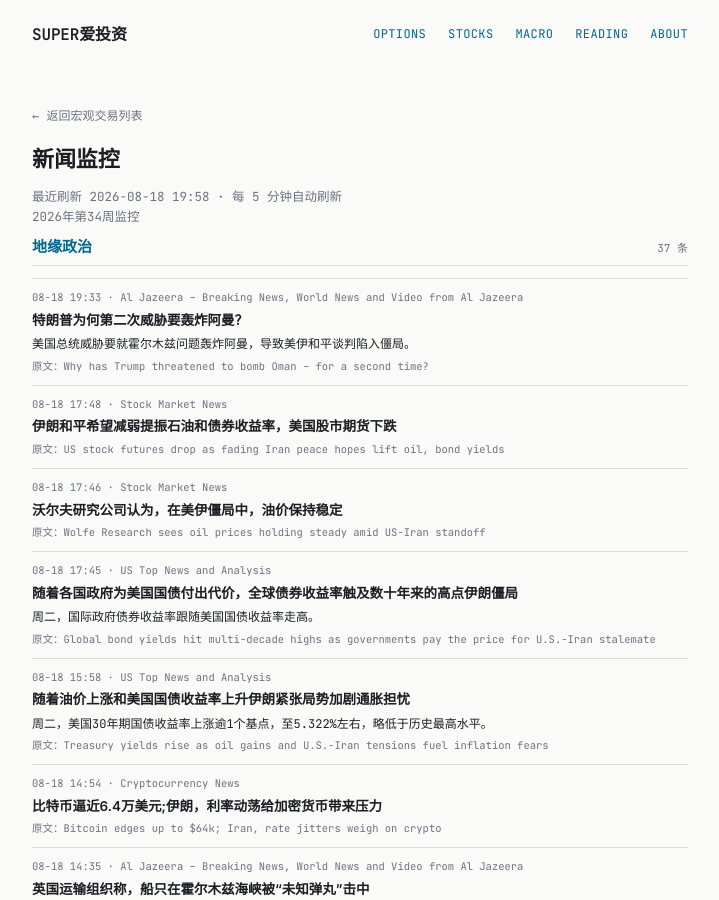
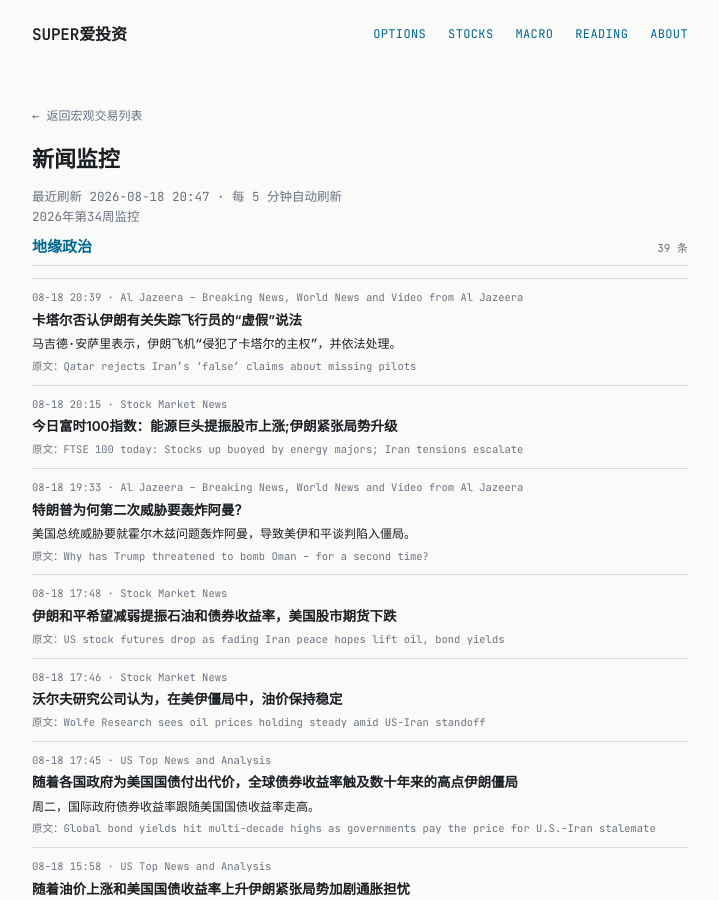
Before and after one commit to tang3super/tang3super.github.io, a Jekyll site: the page built from macro-trade/news-digest.md, in a window 1280 px wide and 900 px high. Shown: the whole window, without its empty margins (280-999 px from the left). Built offline with Jekyll 4.4.1, drawn with Linux system fonts in a browser that asks for light colours.

Commit message:
sync news-digest article

```diff
--- a/macro-trade/news-digest.md
+++ b/macro-trade/news-digest.md
@@ -5,11 +5,24 @@ title: 新闻监控
 date: '2026-08-18'
 summary: 2026年第34周监控
 week_label: 2026年第34周监控
-last_updated: 2026-08-18 19:58
+last_updated: 2026-08-18 20:47
 refresh_note: 每 5 分钟自动刷新
 topics:
 - name: 地缘政治
   items:
+  - title: Qatar rejects Iran’s ‘false’ claims about missing pilots
+    summary: Majed al-Ansari says the Iranian planes 'violated Qatar’s sovereignty' and were dealt with in accordance with the law.
+    link: https://www.aljazeera.com/news/2026/8/18/qatar-rejects-irans-false-claims-about-missing-pilots?traffic_source=rss
+    source: Al Jazeera – Breaking News, World News and Video from Al Jazeera
+    time: 08-18 20:39
+    title_zh: 卡塔尔否认伊朗有关失踪飞行员的“虚假”说法
+    summary_zh: 马吉德·安萨里表示，伊朗飞机“侵犯了卡塔尔的主权”，并依法处理。
+  - title: 'FTSE 100 today: Stocks up buoyed by energy majors; Iran tensions escalate'
+    summary: ''
+    link: https://www.investing.com/news/stock-market-news/ftse-100-today-stocks-rise-as-energy-majors-defy-hormuz-strike-fears-4864418
+    source: Stock Market News
+    time: 08-18 20:15
+    title_zh: 今日富时100指数：能源巨头提振股市上涨;伊朗紧张局势升级
   - title: Why has Trump threatened to bomb Oman – for a second time?
     summary: The US president threatened to bomb Oman over Hormuz, with US-Iran peace negotiations in a deadlock.
     link: https://www.aljazeera.com/news/2026/8/18/why-has-trump-threatened-to-bomb-oman-for-a-second-time?traffic_source=rss
```
